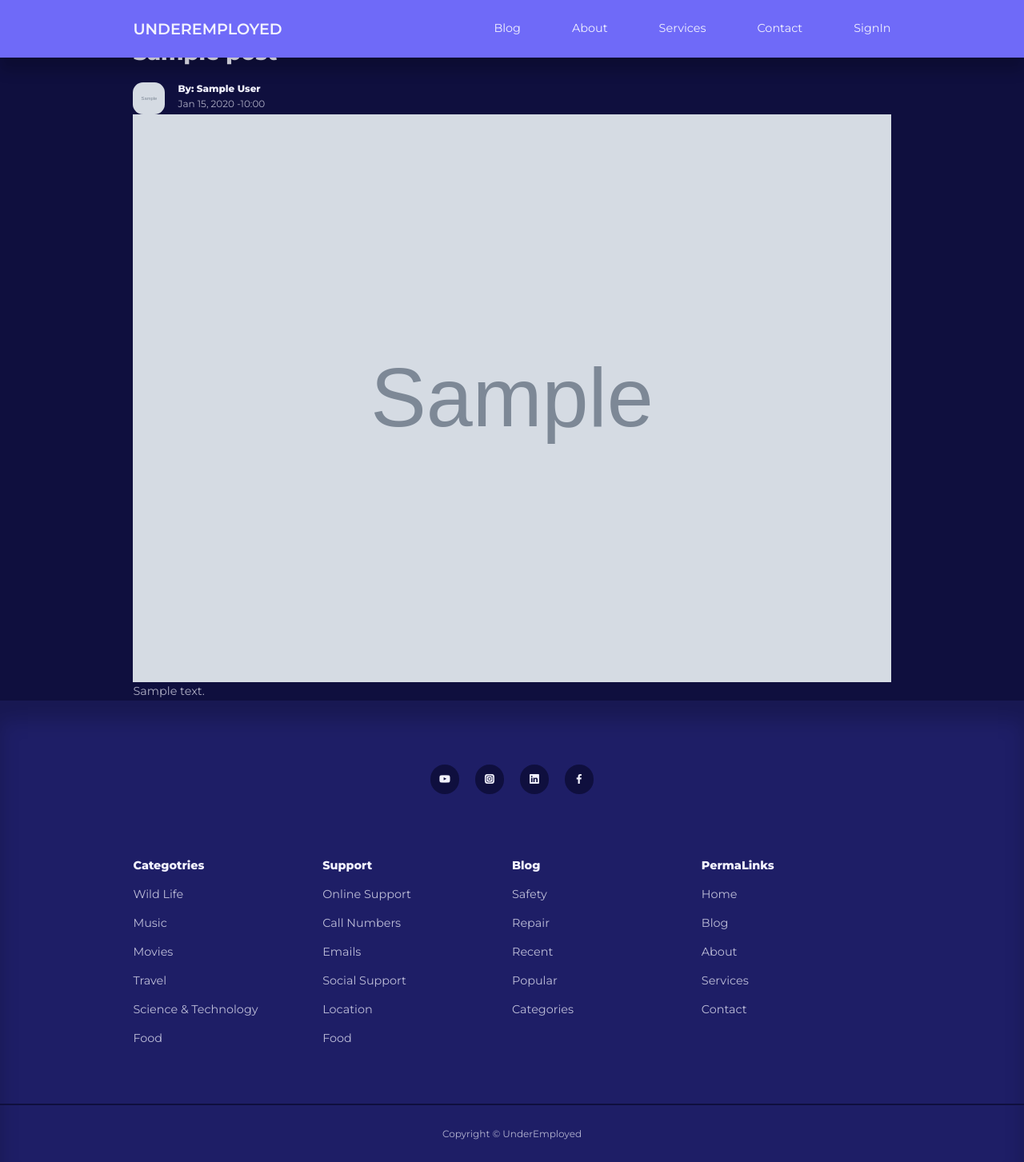
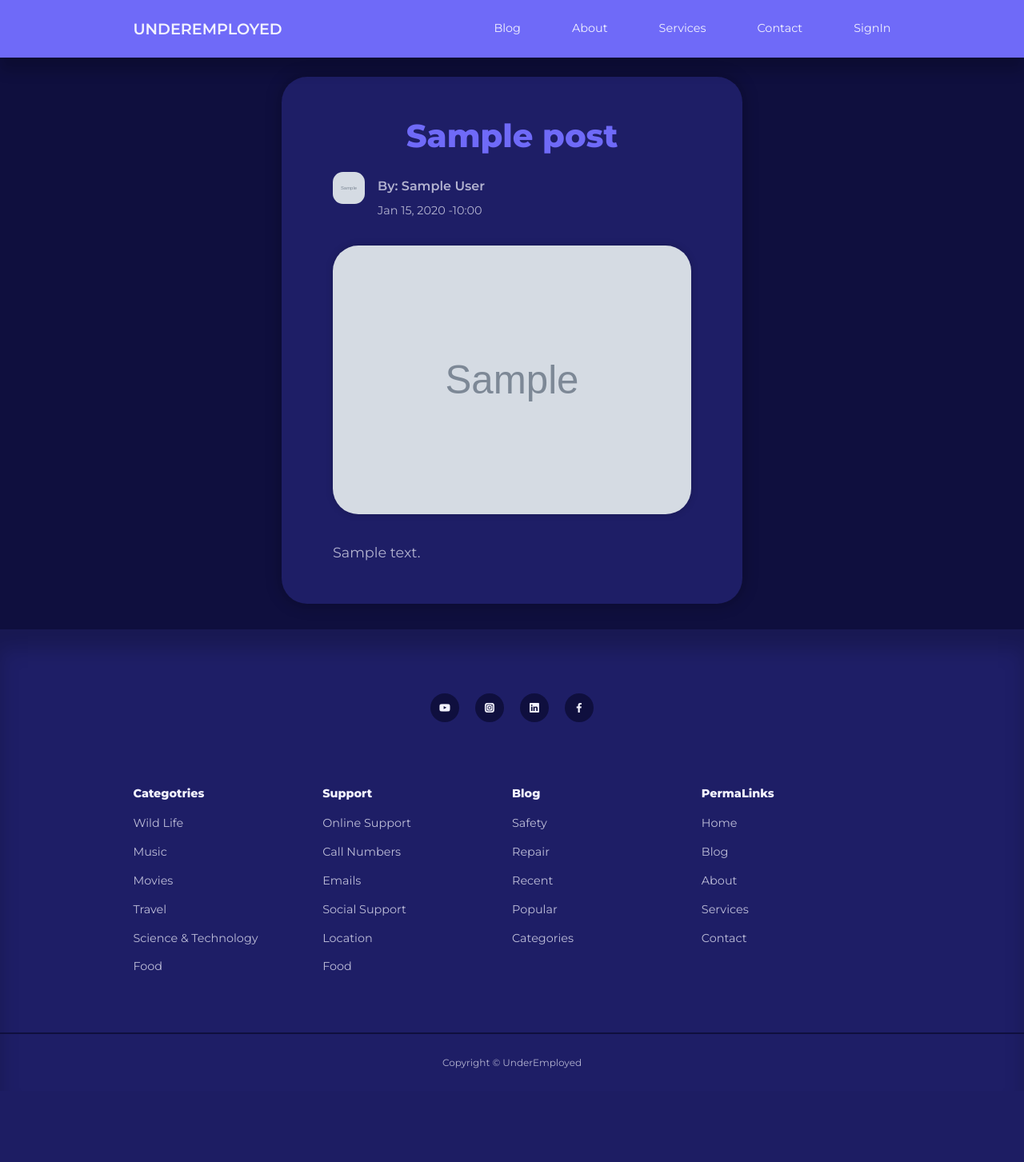
Before and after one commit to Underemployed/PHP-MySQL-Blog-Website-with-Admin-Panel, a PHP site: page /blog/post.php?id=1 in a window 1280 px wide. Shown: the whole page at 80% size. After the commit the page ends 1336 px from the top, so only its background shows below. Run offline with PHP 8.4, Linux system fonts and the light colour scheme; tables that the repository leaves empty or names only in its code hold one stand-in row (values such as "Sample post"); grey boxes marked "Sample" are stand-in pictures; a stand-in replaces the project's code that opens the database connection; some libraries are stand-ins or nearby versions.

Commit message:
Completed

```diff
--- a/css/style.css
+++ b/css/style.css
@@ -456,30 +479,66 @@ footer ul a:hover {
   transition: var(--transition);
 }
 
-/* #endregion DASHBOARD */
+/* END DASHBOARD */
 
-/* #region SINGLE POST */
-.singlePost {
+/* START SINGLE POST */
+.singlepost {
   margin: 6rem 0 2rem;
+  display: flex;
+  flex-direction: column;
+  align-items: center;
 }
-.singlePost__container {
-	width: var(--form-width);
+.singlepost__container {
+  width: 45%;
   background: var(--color-gray-900);
-	padding: 1rem 2rem 3rem;
+  padding: 3rem 4rem;
+  box-shadow: 0 0 20px rgba(0, 0, 0, 0.3);
+  border-radius: var(--card-border-radius-4);
 }
-.singlePost__container p {
-	margin-top: 1rem;
-	line-height: 1.7;
+.singlepost__container h2 {
+  margin-top: 0;
+  font-size: 2.5rem;
+  font-weight: bold;
+  color: var(--color-primary);
+  text-align: center;
 }
-.singlePost__thumbnail {
-	margin: 1.5rem 0 1rem;
+.singlepost__author {
+  display: flex;
+  flex-direction: column;
+  align-items: center;
+  margin-bottom: 2rem;
 }
 
-/* #endregion SINGLE POST */
+.post__author-info h5 {
+  margin: 0.5rem 0;
+  font-size: 1rem;
+  font-weight: 600;
+  color: var(--color-gray-500);
+}
+.post__author-info small {
+  font-size: 0.9rem;
+  color: var(--color-gray-500);
+  text-align: center;
+}
+.singlepost__thumbnail img {
+  max-width: 100%;
+  height: auto;
+  border-radius: var(--card-border-radius-4);
+  box-shadow: 0 0 10px rgba(0, 0, 0, 0.2);
+  margin: 2rem 0;
+}
+.singlepost__container p {
+  margin-top: 1rem;
+  line-height: 1.8;
+  font-size: 1.1rem;
+  color: var(--color-gray-100);
+  text-align: justify;
+}
+/* END SINGLE POST */
 
-/* #endregion CATEGORY SEARCH */
+/* END CATEGORY SEARCH */
 
-/* #region CATEGORY POSTS */
+/* START CATEGORY POSTS */
 .category__title {
   height: 11rem;
   margin-top: 4.5rem;
```
Also changed, not shown: other parts of css/style.css (+90 -55 lines). Lines whose indentation alone changed are shown as unchanged.
